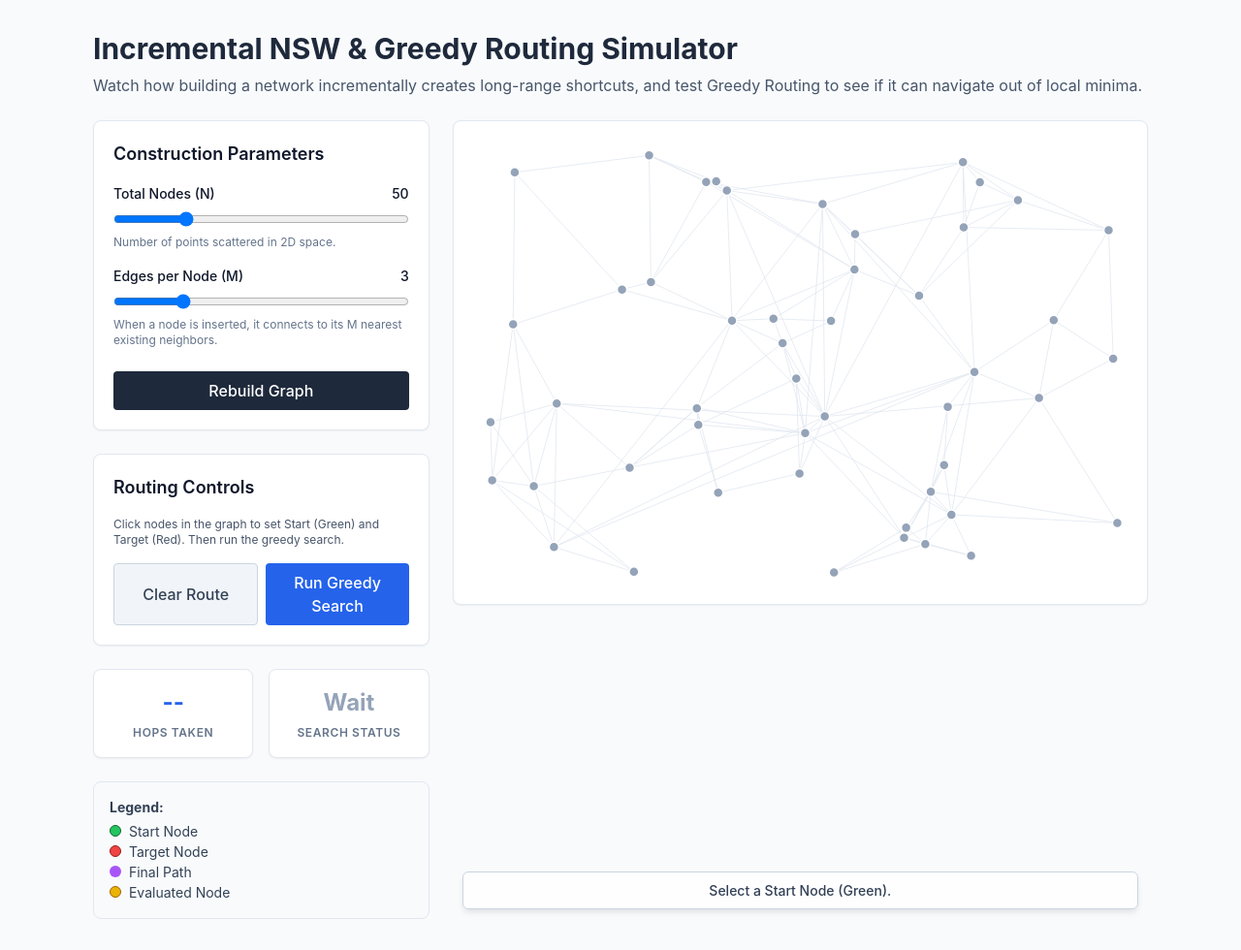
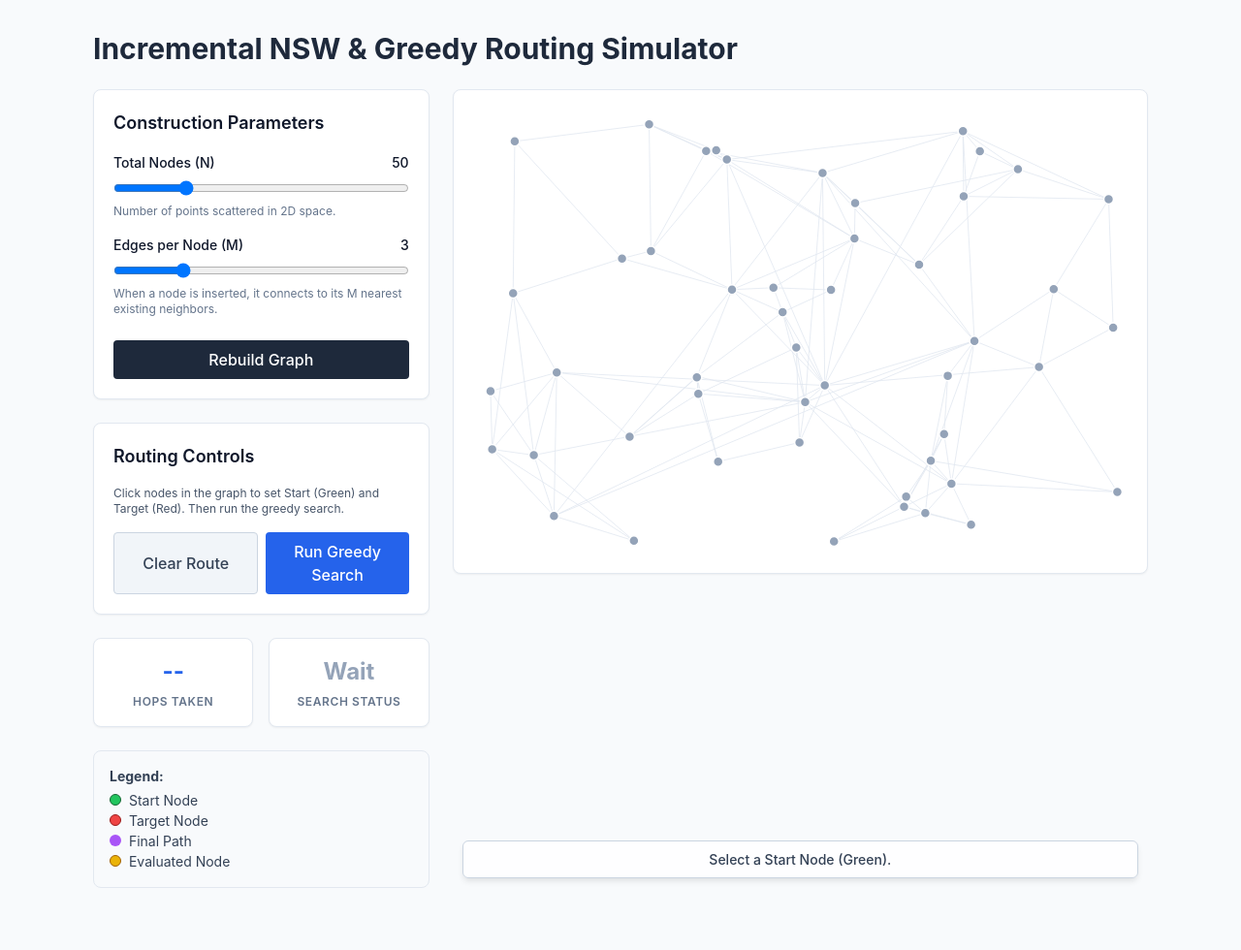
Before and after one commit to erfansoheil/erfansoheil.github.io, a Jekyll site: the page writing-notes/indexing/asset/nsw.html, which Jekyll copies as it is, in a window 1280 px wide. Shown: the whole page at 97% size. Built offline with Jekyll 4.4.1, drawn with Linux system fonts in a browser that asks for light colours; nearby versions of some CDN libraries; after the commit the page ends 948 px from its top, so only the background shows below that.

Commit message:
Refine content in main_p2.md by consolidating the explanation of navigability and the greedy search strategy. Adjust formatting for improved readability and flow, ensuring clarity in the relationship between nodes and query vectors. Update header structure in nsw.html for consistency and enhanced presentation.

```diff
--- a/writing-notes/indexing/asset/nsw.html
+++ b/writing-notes/indexing/asset/nsw.html
@@ -37,8 +37,7 @@
 <body class="p-4 md:p-8 max-w-6xl mx-auto">
 
     <header class="mb-6">
-        <h1 class="text-2xl md:text-3xl font-bold text-slate-800">Incremental NSW & Greedy Routing Simulator</h1>
-        <p class="text-slate-600 mt-2 text-sm md:text-base">Watch how building a network incrementally creates long-range shortcuts, and test Greedy Routing to see if it can navigate out of local minima.</p>
+        <p class="text-2xl md:text-3xl font-bold text-slate-800">Incremental NSW & Greedy Routing Simulator</h1>
     </header>
 
     <div class="grid grid-cols-1 lg:grid-cols-3 gap-6">
```
Also changed, not shown: writing-notes/indexing/main_p2.md (+2 -6 lines).
